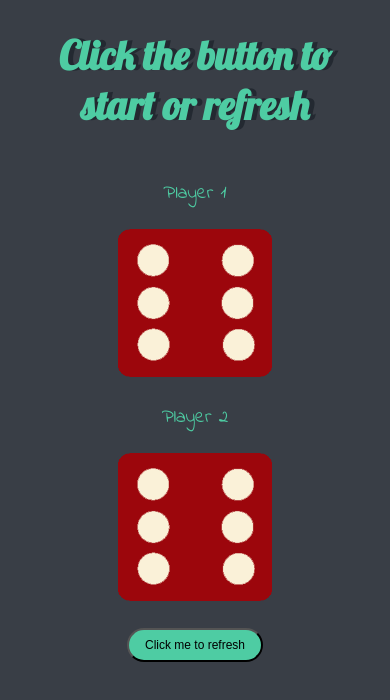
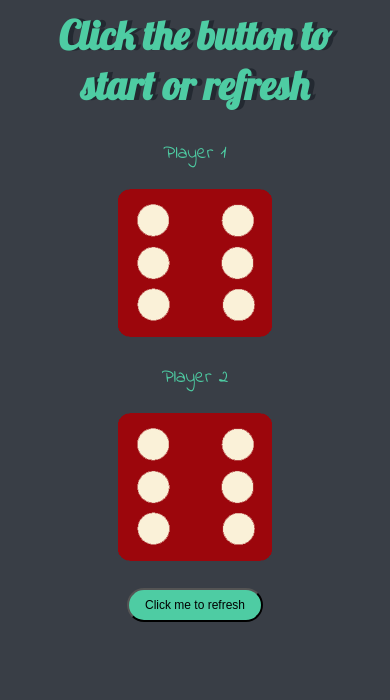
Before and after one commit to Ania58/Dice, a plain HTML site: page index.html in a window 390 px wide. Drawn offline with Linux system fonts and the light colour scheme.

Commit message:
adjust the media queries

```diff
--- a/styles.css
+++ b/styles.css
@@ -54,6 +54,7 @@ img {
 
   h1 {
     font-size: 3rem;
+    margin: 15px;
   }
 
   p {
@@ -71,8 +72,13 @@ img {
 }
 
 @media (max-width: 480px) {
+  .container {
+    width: 95%;
+  }
+
   h1 {
     font-size: 2.5rem;
+    margin: 10px;
   }
 
   p {
```
